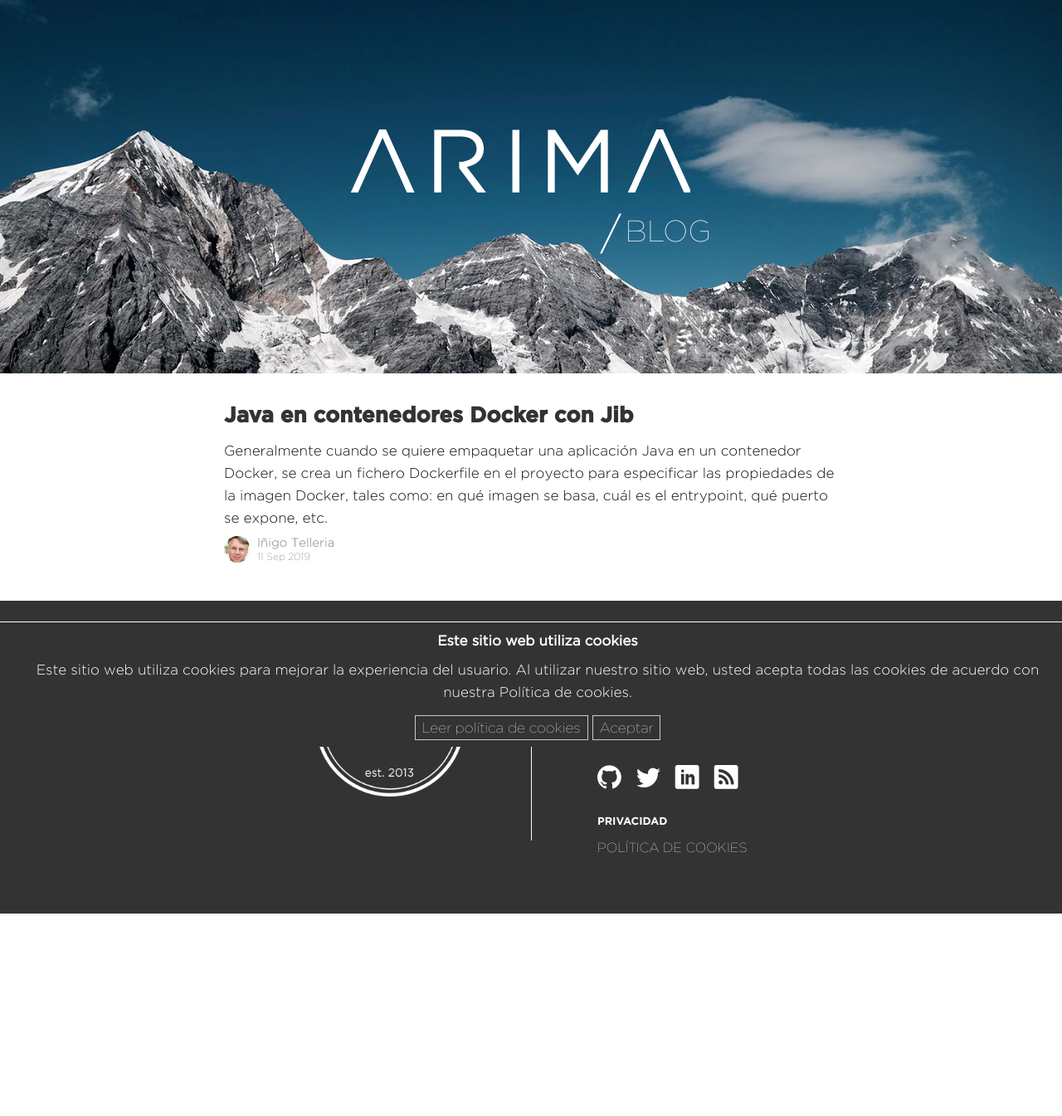
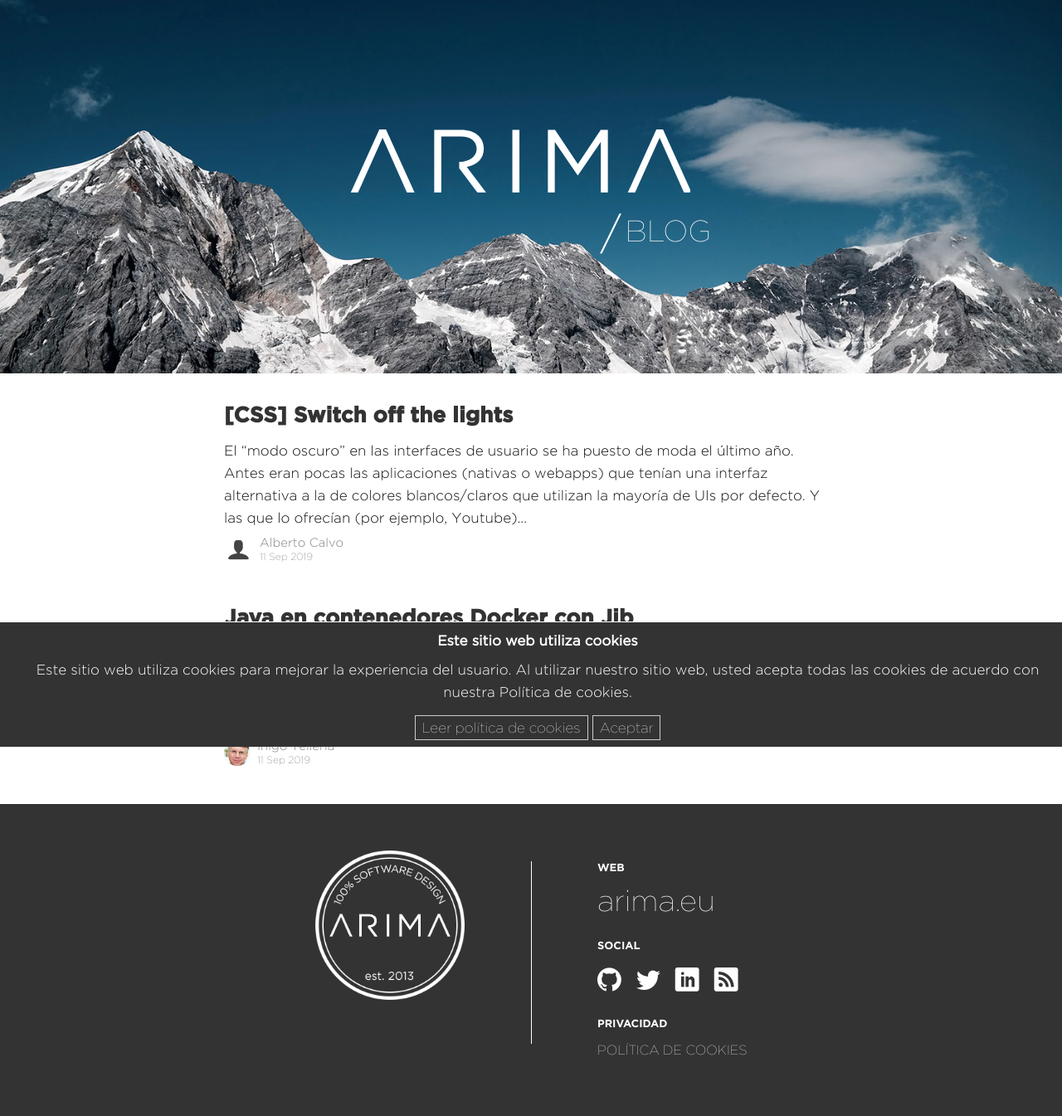
Before and after one commit to wearearima/blog, a Jekyll site: the page built from index.md, in a window 1280 px wide. Shown: the whole page at 83% size. Built offline with Jekyll 4.4.1, drawn with Linux system fonts in a browser that asks for light colours; some web fonts are replaced; before the commit the page ends 1101 px from its top, so only the background shows below that; some of the changed lines change nothing that is shown.

Commit message:
CSS Switch off the lights

````diff
--- a/_config.yml
+++ b/_config.yml
@@ -37,13 +37,16 @@ authors:
     display_name: Iñigo Telleria
     bio:
   aritz:
-      display_name: Aritz Berasarte
-      bio:
+    display_name: Aritz Berasarte
+    bio:
   ugaitz:
     display_name: Ugaitz Urien
     bio:
   arkaitz:
     display_name: Arkaitz Osa
     bio:
+  alberto:
+    display_name: Alberto Calvo
+    bio:
 # Google Analytics
 google_analytics: UA-120217722-1
--- /dev/null
+++ b/_posts/2019-09-26-switch-off-the-lights.markdown
@@ -0,0 +1,62 @@
+---
+layout: post
+title:  "[CSS] Switch off the lights"
+date:   2019-09-11 9:00:00
+author: alberto
+categories: css
+tags: css, dark, light, claro, oscuro
+header-image:	post-headers/lights-header.jpg
+---
+
+El "modo oscuro" en las interfaces de usuario se ha puesto de moda el último año. Antes eran pocas las aplicaciones (nativas o webapps) que tenían una interfaz alternativa a la de colores blancos/claros que utilizan la mayoría de UIs por defecto. Y las que lo ofrecían (por ejemplo, Youtube) lo tienen escondido de tal forma que hay que activarlo como opción en los menús de configuración de la propia aplicación. Es decir, había pocas aplicaciones que lo ofrecían y además se necesitaba bucear entre las opciones para ver si lo ofrecían y en caso afirmativo activarlo en cada una de ellas: cocktail perfecto para que en la práctica no lo utilizase prácticamente nadie y, en consecuencia a su vez, no existiese ningún aliciente para ofrecer ese modo oscuro.
+
+Sin embargo macOS estrenó con su versión Mojave/10.14 (septiembre de 2018) una configuración global para poner todo el sistema operativo en modo oscuro (menús, el Finder, etc.) y ofrecer a las aplicaciones nativas esta información (si el usuario ha elegido un tema claro u oscuro) para poder integrarse en el sistema operativo automáticamente. A partir de ahí muchas aplicaciones nativas se han ido actualizando para respetar esta configuración (por ejemplo Firefox y Chrome han lanzado estos últimos meses interfaces oscuras del propio navegador para los que tenemos el modo oscuro activado), ha llegado también a Windows, y ha dado el salto a móviles implementándose oficialmente en Android 10 e iOS 13 (aunque desde Android 9 ya se podía activar en muchos móviles) donde además tiene el aliciente del ahorro de batería en pantallas AMOLED, etc.
+
+Y, lo que nos interesa, es que esta configuración ha saltado también a CSS. La propuso WebKit implementándola en Safari 12.1 y ya se ha lanzado también en Firefox (67+) y Chrome de escritorio (77+), aunque por alguna razón aún no en Chrome de Android (caniuse). Estamos hablando de la media query _prefers-color-scheme_ (MDN).
+
+Esto permite ejecutar CSS específico según las preferencias de tema del usuario en su sistema operativo (de escritorio o móvil). En la práctica, podemos hacer algo así:
+
+```
+body {
+  background: #eee;
+  color: #111;
+}
+
+@media (prefers-color-scheme: dark) {
+  body {
+    background: #111;
+    color: #eee;
+  }
+}
+```
+
+Con esto tendríamos un tema oscuro para quien así tenga configurada la preferencia en su sistema operativo, y un tema tradicional claro para todos los demás (incluidos aquellos navegadores que aún no soporten esta nueva media query).
+
+Podéis probarlo con la versión de cualquier navegador de escritorio esta mini demo que he hecho: [https://typescript-rf4g1k.stackblitz.io/](https://typescript-rf4g1k.stackblitz.io/){:target="_blank"}
+
+![demo](/assets/images/2019-09-26-switch-off-the-lights/demo.gif){: .center }
+
+Si jugáis, como en el GIF, con la configuración System Preferences -> General -> Appearance, al cambiar entre el modo Light y Dark cambiará no solo la interfaz de macOS y la UI del navegador, sino también nuestra propia web. Yay!
+
+Y, de hecho, con el CSS puro actual podemos jugar aún más: podríamos utilizar variables CSS y conseguir algo así:
+
+```
+:root {
+    --background-color: #eee;
+    --text-color: #111;
+}
+
+@media (prefers-color-scheme: dark) {
+    :root {
+        --background-color: #111;
+        --text-color: #eee;
+    }
+}
+
+body {
+  background: var(--background-color);
+  color: var(--text-color);
+}
+```
+
+Definir todos los colores que utilicemos en nuestra UI como variables y reescribir el tema oscuro con esta nueva media query. Y esto funcionaría igual que lo anterior, out of the box sin ningún pre-tratamiento necesario de Sass/PostCSS/etc.
````
Also changed, not shown: assets/images/authors/alberto.png (added), assets/images/post-headers/lights-header.jpg (added), 1 other file.
